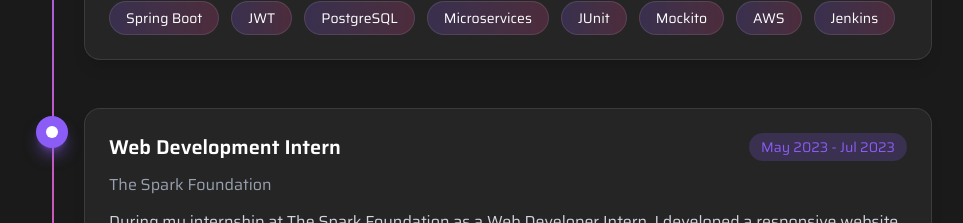
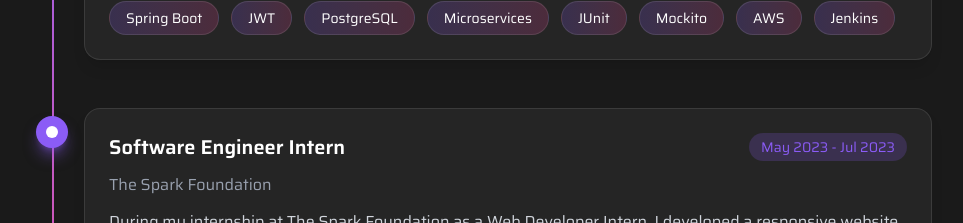
Before and after one commit to Omesh9227/protfolio-omesh, a React (Vite) app: page / in a window 1280 px wide. Shown: the part 5440-5663 px from the top of the page, without its empty margins (156-1119 px from the left). Built offline with nearby package versions, Linux system fonts and the light colour scheme; the HTML template or start-up script is replaced by a standard one.

Commit message:
Updated assests.js

```diff
--- a/src/assets/assets.js
+++ b/src/assets/assets.js
@@ -153,7 +153,7 @@ export const workData = [
     color: "purple"
   },
   {
-    role: "Web Development Intern",
+    role: "Software Engineer Intern",
     company: "The Spark Foundation",
     duration: "May 2023 - Jul 2023",
     description:
```
